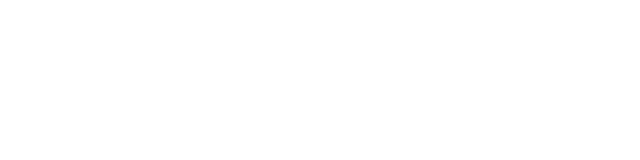
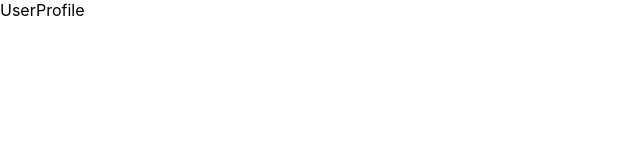
Before and after one commit to sskanda/sync-it, a React (Create React App) app in the folder frontend/: page /users/1 in a window 1280 px wide. Before the commit this address had no page. Shown: the top 160 px of the page, without its empty margins (0-640 px from the left). Built offline with nearby package versions, Linux system fonts and the light colour scheme.

Commit message:
add user profile page

```diff
--- a/frontend/src/App.js
+++ b/frontend/src/App.js
@@ -6,6 +6,7 @@
 import SignupPage from "./pages/SignupPage";
 import PostView from "./pages/PostView";
 import SearchView from "./pages/SearchView";
+import UserProfile from "./pages/UserProfile";
 
 function App() {
   return (
@@ -14,6 +15,7 @@
         <Route path="/" element={<Home />} />
         <Route path="/posts/create" element={<CreatePostPage />} />
         <Route path="/posts/:id" element={<PostView />} />
+        <Route path="/users/:id" element={<UserProfile />} />
         <Route path="/search" element={<SearchView />} />
         <Route path="/login" element={<LoginPage />} />
         <Route path="/signup" element={<SignupPage />} />
--- /dev/null
+++ b/frontend/src/pages/UserProfile.js
@@ -0,0 +1,7 @@
+import React from "react";
+
+const UserProfile = () => {
+  return <div>UserProfile</div>;
+};
+
+export default UserProfile;
```
